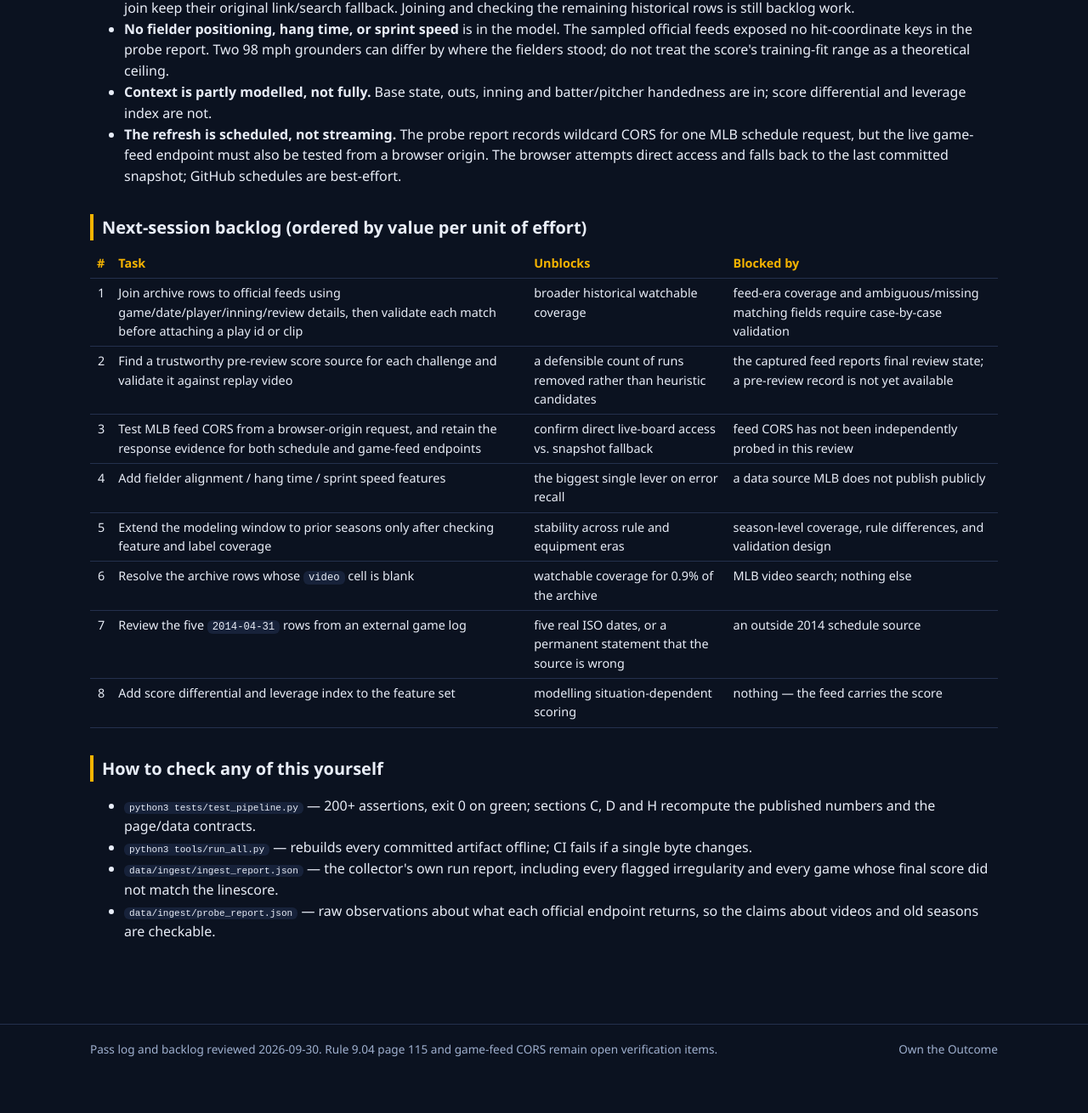
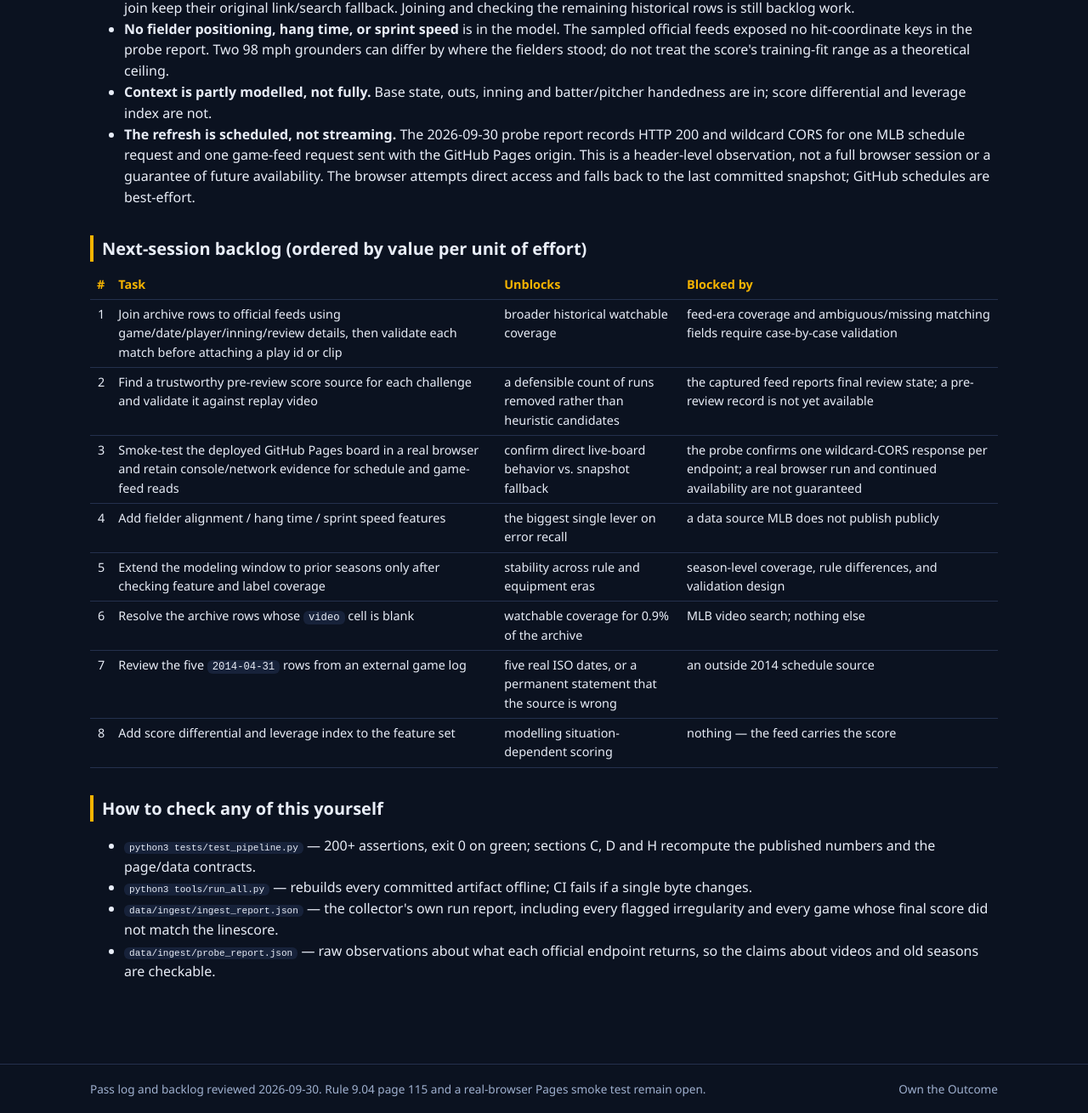
Before and after one commit to buffedlizard55-lab/ErrorsLive, a plain HTML site: page docs/roadmap.html in a window 1280 px wide. Shown: the part 2116-3426 px from the top of the page at 85% size. Before the commit the page ends 3379 px from the top, so only its background shows below. Drawn offline with Linux system fonts and the light colour scheme.

Commit message:
[ci-data] record live-feed CORS evidence and backlog
Co-authored-by: arena-agent <297053741+arena-agent@users.noreply.github.com>

```diff
--- a/docs/roadmap.html
+++ b/docs/roadmap.html
@@ -115,8 +115,9 @@
     stood; do not treat the score's training-fit range as a theoretical ceiling.</li>
     <li><b>Context is partly modelled, not fully.</b> Base state, outs, inning and batter/pitcher handedness are
     in; score differential and leverage index are not.</li>
-    <li><b>The refresh is scheduled, not streaming.</b> The probe report records wildcard CORS for one MLB
-    schedule request, but the live game-feed endpoint must also be tested from a browser origin. The browser
+    <li><b>The refresh is scheduled, not streaming.</b> The 2026-09-30 probe report records HTTP 200 and wildcard
+    CORS for one MLB schedule request and one game-feed request sent with the GitHub Pages origin. This is a
+    header-level observation, not a full browser session or a guarantee of future availability. The browser
     attempts direct access and falls back to the last committed snapshot; GitHub schedules are best-effort.</li>
   </ul>
 
@@ -130,9 +131,9 @@
     <tr><td class="right">2</td><td>Find a trustworthy pre-review score source for each challenge and validate it against replay video</td>
       <td>a defensible count of runs removed rather than heuristic candidates</td>
       <td>the captured feed reports final review state; a pre-review record is not yet available</td></tr>
-    <tr><td class="right">3</td><td>Test MLB feed CORS from a browser-origin request, and retain the response evidence for both
-      schedule and game-feed endpoints</td><td>confirm direct live-board access vs. snapshot fallback</td>
-      <td>feed CORS has not been independently probed in this review</td></tr>
+    <tr><td class="right">3</td><td>Smoke-test the deployed GitHub Pages board in a real browser and retain console/network evidence
+      for schedule and game-feed reads</td><td>confirm direct live-board behavior vs. snapshot fallback</td>
+      <td>the probe confirms one wildcard-CORS response per endpoint; a real browser run and continued availability are not guaranteed</td></tr>
     <tr><td class="right">4</td><td>Add fielder alignment / hang time / sprint speed features</td>
       <td>the biggest single lever on error recall</td><td>a data source MLB does not publish publicly</td></tr>
     <tr><td class="right">5</td><td>Extend the modeling window to prior seasons only after checking feature and label coverage</td>
@@ -159,7 +160,7 @@
     returns, so the claims about videos and old seasons are checkable.</li>
   </ul>
 </main>
-<footer><div class="inner"><span>Pass log and backlog reviewed 2026-09-30. Rule 9.04 page 115 and game-feed CORS remain open verification items.</span>
+<footer><div class="inner"><span>Pass log and backlog reviewed 2026-09-30. Rule 9.04 page 115 and a real-browser Pages smoke test remain open.</span>
 <span>Own the Outcome</span></div></footer>
 <script src="site.js"></script>
 </body>
```
Also changed, not shown: README.md, 1 other file.
